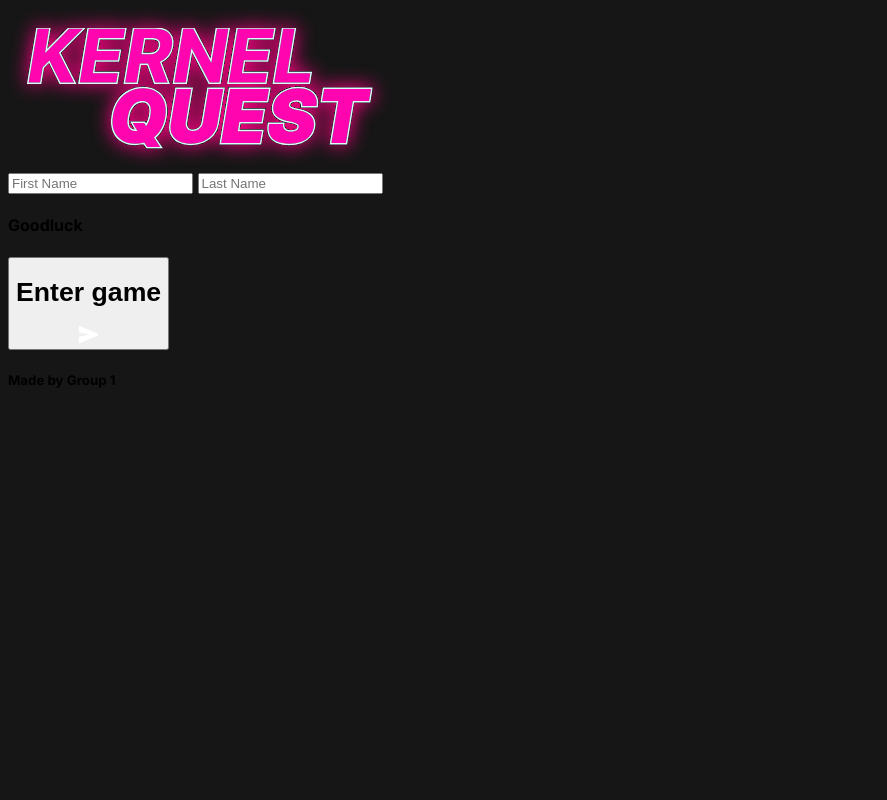
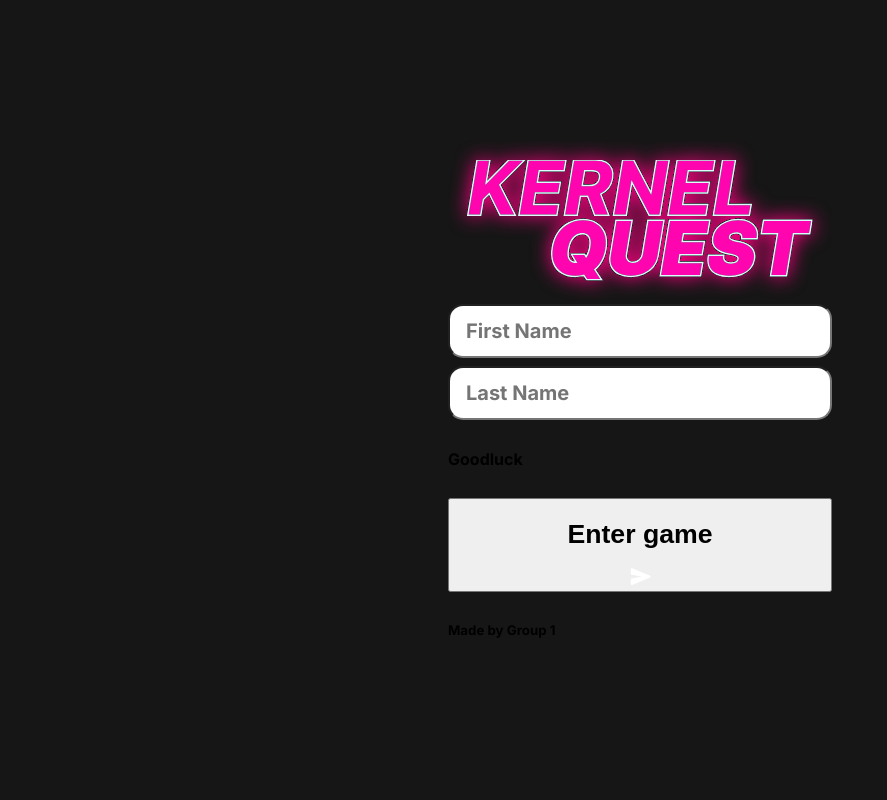
Before and after one commit to chrstnmmn/OS_Quiz, a Flask app: page / in a window 1280 px wide. Shown: the whole page, without its empty margins (0-887 px from the left). Run offline with Flask 3, Linux system fonts and the light colour scheme.

Commit message:
css testing with sass

```diff
--- a/static/scss/index.scss
+++ b/static/scss/index.scss
@@ -1,18 +1,29 @@
 // Base colors
 $background-color: #161616;
-$pink-accent: #FF05B0;
-$white-accent: #FFFFFF;
+$pink-accent: #ff05b0;
+$white-accent: #ffffff;
 
 // Font
-$main-font: 'Inter', sans-serif;
+$main-font: "Inter", sans-serif;
 
 // Effects
 $shadow-pink: 0 0 19.3px 0 $pink-accent;
 $border-white: 1px solid $white-accent;
-$border-radiius: 0.9375rem;
-
+$border-radius: 0.9375rem;
 
 body {
-  background-color: $background-color;
-  font-family: $main-font;
+	background-color: $background-color;
+	font-family: $main-font;
+
+	width: 100vw;
+	height: 100vh;
+	display: flex;
+  flex-direction: column;
+	align-items: center;
+	justify-content: center;
+  margin: 0;
 }
+
+.logo-container {
+	width: 100%;
+}
--- a/static/scss/login_section.scss
+++ b/static/scss/login_section.scss
@@ -1,3 +1,23 @@
+@import "index.scss";
+
 .form-container {
+	.form {
+		display: flex;
+		flex-direction: column;
+		row-gap: 0.5rem;
 
+		.name-input {
+			height: 3rem;
+			border-radius: $border-radius;
+			background-color: $white-accent;
+      padding-inline: 1rem;
+
+			color: $pink-accent;
+			font-family: $main-font;
+			font-size: 1.25rem;
+			font-style: normal;
+			font-weight: 700;
+			line-height: normal;
+		}
+	}
 }
--- a/static/styles/index.css
+++ b/static/styles/index.css
@@ -1,6 +1,17 @@
 body {
   background-color: #161616;
   font-family: "Inter", sans-serif;
+  width: 100vw;
+  height: 100vh;
+  display: flex;
+  flex-direction: column;
+  align-items: center;
+  justify-content: center;
+  margin: 0;
+}
+
+.logo-container {
+  width: 100%;
 }
 
 /*# sourceMappingURL=index.css.map */
--- a/static/styles/login_section.css
+++ b/static/styles/login_section.css
@@ -1,3 +1,35 @@
+body {
+  background-color: #161616;
+  font-family: "Inter", sans-serif;
+  width: 100vw;
+  height: 100vh;
+  display: flex;
+  flex-direction: column;
+  align-items: center;
+  justify-content: center;
+  margin: 0;
+}
 
+.logo-container {
+  width: 100%;
+}
+
+.form-container .form {
+  display: flex;
+  flex-direction: column;
+  row-gap: 0.5rem;
+}
+.form-container .form .name-input {
+  height: 3rem;
+  border-radius: 0.9375rem;
+  background-color: #ffffff;
+  padding-inline: 1rem;
+  color: #ff05b0;
+  font-family: "Inter", sans-serif;
+  font-size: 1.25rem;
+  font-style: normal;
+  font-weight: 700;
+  line-height: normal;
+}
 
 /*# sourceMappingURL=login_section.css.map */
--- a/templates/index.html
+++ b/templates/index.html
@@ -16,7 +16,7 @@
 	<body>
 		<div class="container">
 			<!-- Logo Section -->
-			<div>
+			<div class="logo-container">
 				<svg
 					xmlns="http://www.w3.org/2000/svg"
 					width="384"
```
Also changed, not shown: 2 other files.
